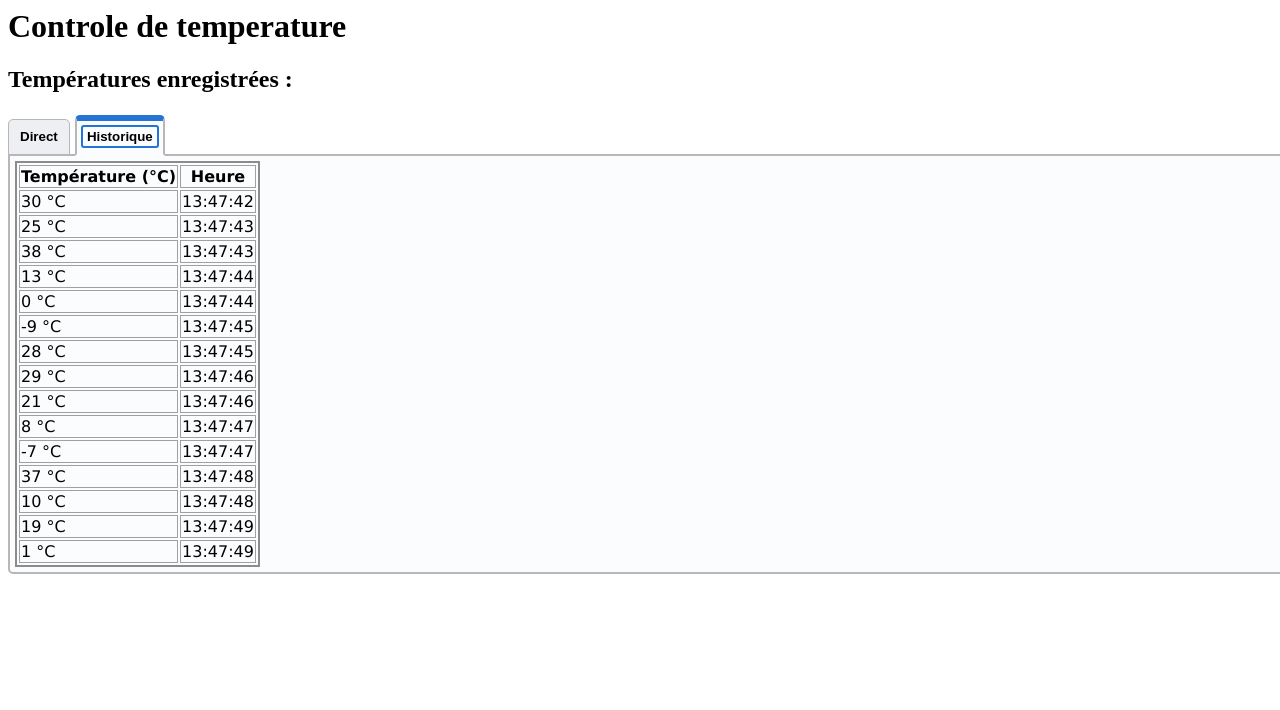
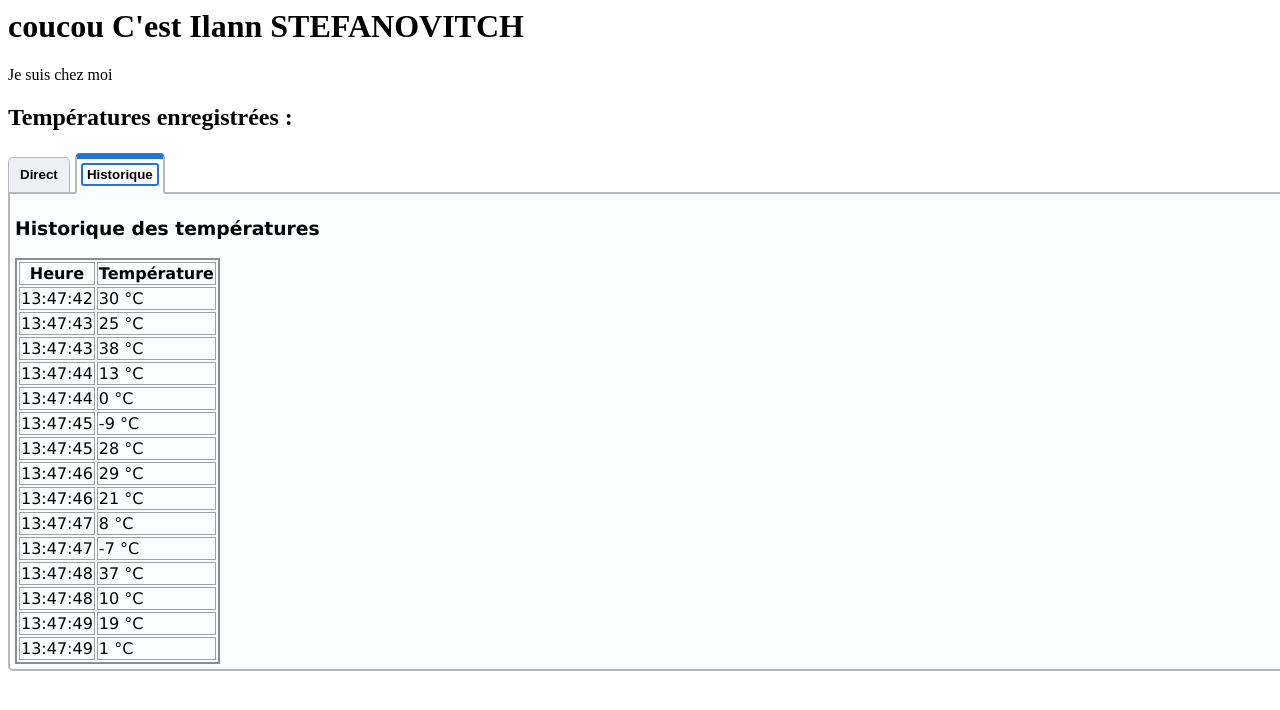
Before and after one commit to STEFANOVITCH-Ilann-24019037/R4.A.10, a plain HTML site: page index.html in a window 1280 px wide. Both pictures are taken after a click on the tab "Historique". Drawn offline with Linux system fonts and the light colour scheme.

Commit message:
Exo 3 vraiment fini

```diff
--- a/eventManager.js
+++ b/eventManager.js
@@ -4,12 +4,18 @@ class EventManager {
     this.A_HistoireTemperatures = [];
     var I_t;
     this.A_subscribers = [];
+    this.state = {
+      currentIndex: 0,
+      currentTemperature: null,
+      category: null,
+      message: "",
+    };
 
-      for (var I_i = 0; I_i < 20; I_i++) {
-        I_t = Math.random() * (40 - -10) + -10; // car Math.random() génère entre 0 et 1 donc pour avoir entre -10 et 40
-        I_t = Math.round(I_t);
-        this.A_tempe.push(I_t);
-      }
+    for (var I_i = 0; I_i < 20; I_i++) {
+      I_t = Math.random() * (40 - -10) + -10; // car Math.random() génère entre 0 et 1 donc pour avoir entre -10 et 40
+      I_t = Math.round(I_t);
+      this.A_tempe.push(I_t);
+    }
   }
 
   subscribe(O_callback) {
@@ -17,11 +23,13 @@ class EventManager {
   }
 
   notify(O_data) {
-    this.A_subscribers.forEach(O_callback => O_callback(O_data));
+    this.A_subscribers.forEach((O_callback) => O_callback(O_data));
   }
 
   unsubscribe(O_callback) {
-    this.A_subscribers = this.A_subscribers.filter(O_sub => O_sub !== O_callback);
+    this.A_subscribers = this.A_subscribers.filter(
+      (O_sub) => O_sub !== O_callback,
+    );
   }
 
   getTemperature(I_index) {
@@ -29,12 +37,58 @@ class EventManager {
   }
 
   addToHistory(I_temperature) {
-    this.A_HistoireTemperatures.push(I_temperature);
+    const now = new Date();
+    const time =
+      now.getHours().toString().padStart(2, "0") +
+      ":" +
+      now.getMinutes().toString().padStart(2, "0") +
+      ":" +
+      now.getSeconds().toString().padStart(2, "0");
+    this.A_HistoireTemperatures.push({
+      temperature: I_temperature,
+      time: time,
+    });
   }
 
   getHistory() {
     return this.A_HistoireTemperatures;
   }
 
+  updateState() {
+    this.state.currentIndex++;
+    if (this.state.currentIndex >= this.A_tempe.length) {
+      this.state.currentIndex = 0;
+    }
 
+    this.state.currentTemperature = this.A_tempe[this.state.currentIndex];
+    this.addToHistory(this.state.currentTemperature);
+
+    // Déterminer la catégorie et le message selon la température
+    if (this.state.currentTemperature < 0) {
+      this.state.category = "bleue";
+      this.state.message = "Brrrrrrr, un peu froid ce matin, mets ta cagoule !";
+    } else if (
+      this.state.currentTemperature >= 0 &&
+      this.state.currentTemperature <= 20
+    ) {
+      this.state.category = "vert";
+      this.state.message = "";
+    } else if (
+      this.state.currentTemperature > 20 &&
+      this.state.currentTemperature <= 30
+    ) {
+      this.state.category = "orange";
+      this.state.message = "";
+    } else {
+      this.state.category = "rouge";
+      this.state.message = "Caliente ! Vamos a la playa, ho hoho hoho ";
+    }
+
+    // Notifier tous les observers avec le nouvel état
+    this.notify(this.state);
+  }
+
+  getState() {
+    return this.state;
+  }
 }
--- a/index.html
+++ b/index.html
@@ -1,13 +1,16 @@
 <html>
   <head>
-    <title>Controle de temperature</title>
+    <title>My Web Page</title>
     <link rel="stylesheet" type="text/css" href="styles.css">
   </head>
   <body>
-    <H1>Controle de temperature</H1>
+
+    <h1>coucou C'est Ilann STEFANOVITCH</h1>
+    <p>Je suis chez moi</p>
 
     <Temperature  id="Temperatures"> <!-- Section pour afficher les températures -->
       <h2>Températures enregistrées :</h2>
+
       <div class="tabs">
         <div role="tablist" aria-labelledby="tablist-1" class="manual">
           <button id="TempeDirect" type="button" role="tab" aria-selected="true" aria-controls="tabpanel-1">
@@ -24,15 +27,15 @@
      <p id="tempList" role="data"><aria-live="polite" role="data"></aria-live></p>
   </div>
   <div id="tabpanel-2" role="tabpanel" aria-labelledby="Historique-2" class="is-hidden">
-    <table id="historyTable" role="data">
+    <h3>Historique des températures</h3>
+    <table id="historyTable">
       <thead>
         <tr>
-          <th>Température (°C)</th>
           <th>Heure</th>
+          <th>Température</th>
         </tr>
       </thead>
       <tbody id="historyList">
-        <!-- Les lignes d'historique seront ajoutées ici -->
       </tbody>
     </table>
   </div>
@@ -42,10 +45,10 @@
 
 
     </Temperature>
+
     <script src="tabs.js"></script>
     <script src="eventManager.js"></script>
     <script src="temperatureDisplay.js"></script>
-    <script src="historyManager.js"></script>
     <script src="script.js"></script>
   </body>
 </html>
--- a/script.js
+++ b/script.js
@@ -1,72 +1,12 @@
-// Application principale avec architecture Observer
-var I_currentIndex = 0;
-var O_eventManager;
-var O_temperatureDisplay;
-var O_historyManager;
-var I_intervalID;
-const I_UPDATE_INTERVAL = 500; // Millisecondes entre chaque mise à jour
+// Créer l'EventManager
+var O_EM = new EventManager();
 
-window.addEventListener("load", function () {
-  // Initialiser les tabs selon ARIA Authoring Practices
-  var A_tablists = document.querySelectorAll("[role=tablist].manual");
-  for (var I_i = 0; I_i < A_tablists.length; I_i++) {
-    new TabsManual(A_tablists[I_i]);
-  }
+// Créer le TemperatureDisplay qui s'abonne automatiquement à l'EventManager
+var O_TempDisplay = new TemperatureDisplay(O_EM);
 
-  // Initialiser le EventManager (Subject/Observable pattern)
-  O_eventManager = new EventManager();
-
-  // Créer les observateurs (Observers)
-  O_temperatureDisplay = new TemperatureDisplay(O_eventManager);
-  O_historyManager = new HistoryManager(O_eventManager);
-
-  // Démarrer la boucle de mise à jour automatique
-  I_intervalID = setInterval(afficherTemperatureSuivante, I_UPDATE_INTERVAL);
-});
-
-
-function afficherTemperatureSuivante() {
-  // Passer à la température suivante
-  I_currentIndex++;
-  if (I_currentIndex >= O_eventManager.A_tempe.length) {
-    I_currentIndex = 0;
-  }
-
-  // Récupérer la température actuelle
-  const I_temperature = O_eventManager.getTemperature(I_currentIndex);
-
-  // Ajouter à l'historique interne
-  O_eventManager.addToHistory(I_temperature);
-
-  // Notifier tous les observateurs avec les données
-  O_eventManager.notify({
-    temperature: I_temperature,
-    index: I_currentIndex
-  });
-}
-function envoyerDonneesServeur() {
-	fetch("http://api.hothothot.dog/",
-		{
-		    headers: {
-		      'Accept': 'application/json',
-		      'Content-Type': 'application/json'
-		    },
-		    method: "POST",
-		    body: JSON.stringify({param1: 'valeur'})
-	})
-	.then(function(response) {
-		//S'il s'agit de JSON nous pouvons l'exploiter à l'aide de json()
-		return response.json().then(function(O_json) {
-			//traitement de notre objet en provenance du Json
-		});
-	})
-	.catch(function() {
-
-	});
+// Fonction qui déclenche la mise à jour du state
+function updateTemperature() {
+  O_EM.updateState();
 }
 
-function arreterMiseAJour() {
-  if (I_intervalID) {
-    clearInterval(I_intervalID);
-  }
-}
+const intervalID = setInterval(updateTemperature, 500);
--- a/temperatureDisplay.js
+++ b/temperatureDisplay.js
@@ -1,39 +1,58 @@
-// Observer pour afficher la température actuelle
 class TemperatureDisplay {
-  constructor(O_eventManager) {
-    this.O_eventManager = O_eventManager;
-    this.O_tempElement = document.getElementById("tempList");
-    this.O_messageElement = document.getElementById("message");
-    this.A_categories = ["bleue", "vert", "orange", "rouge"];
-    this.A_temperatureRanges = [
-      { min: -Infinity, max: 0, S_message: "Brrrrrrr, un peu froid ce matin, mets ta cagoule !", S_category: "bleue" },
-      { min: 0, max: 20, S_message: " ", S_category: "vert" },
-      { min: 20, max: 30, S_message: " ", S_category: "orange" },
-      { min: 30, max: Infinity, S_message: "Caliente ! Vamos a la playa, ho hoho hoho ", S_category: "rouge" }
-    ];
+  constructor(eventManager) {
+    this.eventManager = eventManager;
+    this.O_AfficheTemp = document.getElementById("tempList");
+    this.O_HistoryTableBody = document.getElementById("historyList");
+    this.O_AfficheMesage = document.getElementById("message");
 
-    // S'abonner aux changements de température
-    this.O_eventManager.subscribe(this.update.bind(this));
+    // S'abonner à l'EventManager
+    this.eventManager.subscribe(this.update.bind(this));
   }
 
-
-  O_findTemperatureConfig(I_temperature) {
-    return this.A_temperatureRanges.find(
-      O_range => I_temperature >= O_range.min && I_temperature < O_range.max
-    );
+  // Méthode appelée par l'EventManager quand le state change
+  update(state) {
+    this.displayCurrentTemperature(state);
+    this.updateHistoryTable();
   }
 
-  update(O_data) {
-    const I_temperature = O_data.temperature;
-    const O_config = this.O_findTemperatureConfig(I_temperature);
+  // Afficher la température actuelle
+  displayCurrentTemperature(state) {
+    this.O_AfficheTemp.textContent = state.currentTemperature + " °C";
+    this.O_AfficheTemp.className = state.category;
+    this.O_AfficheMesage.textContent = state.message;
+  }
 
-    // Afficher la température avec l'unité
-    this.O_tempElement.textContent = `${I_temperature} °C`;
+  // Mettre à jour le tableau d'historique
+  updateHistoryTable() {
+    var A_History = this.eventManager.getHistory();
 
-    // Appliquer le style CSS selon la catégorie
-    this.O_tempElement.className = O_config.S_category;
+    // Vider le tableau
+    this.O_HistoryTableBody.innerHTML = "";
 
-    // Afficher ou masquer le message d'alerte
-    this.O_messageElement.textContent = O_config.S_message;
+    // Remplir le tableau avec l'historique
+    A_History.forEach((entry) => {
+      var row = this.O_HistoryTableBody.insertRow();
+      var cellTime = row.insertCell(0);
+      var cellTemp = row.insertCell(1);
+
+      cellTime.textContent = entry.time;
+      cellTemp.textContent = entry.temperature + " °C";
+
+      // Ajouter la classe de couleur à la ligne
+      if (entry.temperature < 0) {
+        row.className = "bleue";
+      } else if (entry.temperature >= 0 && entry.temperature <= 20) {
+        row.className = "vert";
+      } else if (entry.temperature > 20 && entry.temperature <= 30) {
+        row.className = "orange";
+      } else {
+        row.className = "rouge";
+      }
+    });
+  }
+
+  // Méthode pour se désabonner si nécessaire
+  unsubscribe() {
+    this.eventManager.unsubscribe(this.update.bind(this));
   }
 }
```
